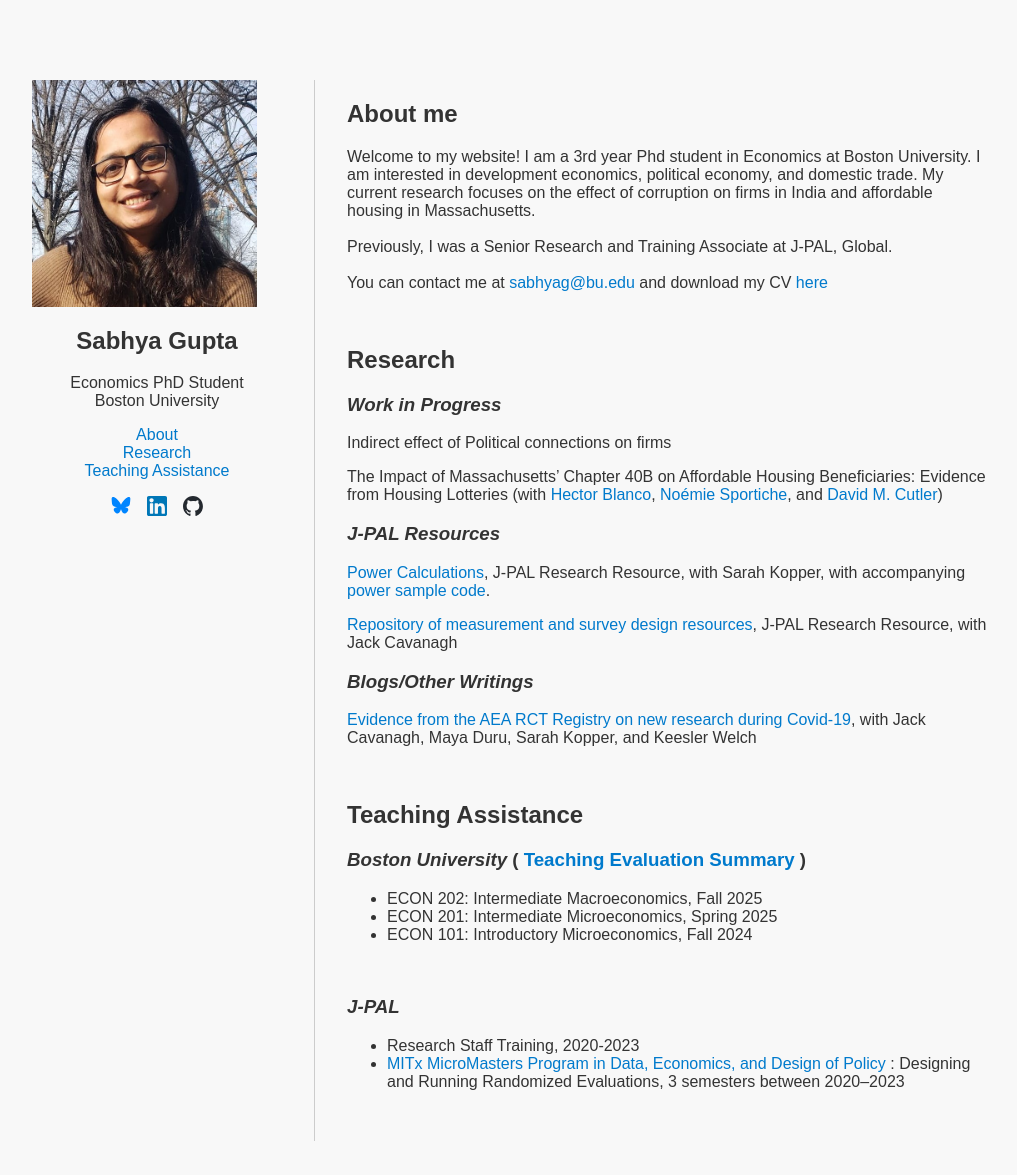
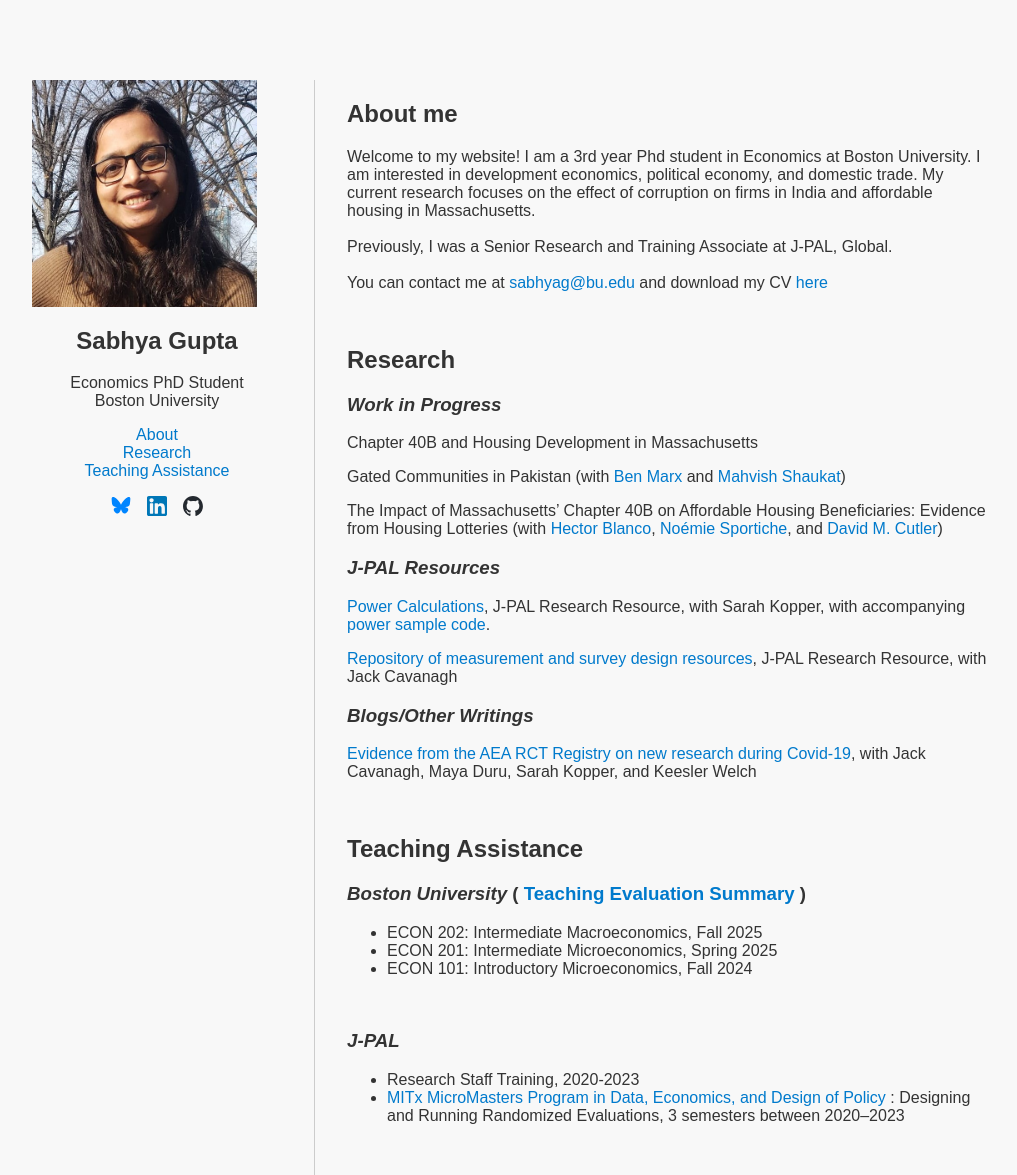
Before and after one commit to sabhya-gupta/sabhya-gupta.github.io, a Jekyll site: the page built from index.md, in a window 1280 px wide. Shown: the whole page, without its empty margins (128-1145 px from the left). Built offline with Jekyll 4.4.1, drawn with Linux system fonts in a browser that asks for light colours; before the commit the page ends 1141 px from its top, so only the background shows below that.

Commit message:
Update research.md

```diff
--- a/_includes/research.md
+++ b/_includes/research.md
@@ -2,8 +2,9 @@
 ## Research {#research}
 
 ### *Work in Progress*
+Chapter 40B and Housing Development in Massachusetts
 
-Indirect effect of Political connections on firms
+Gated Communities in Pakistan (with [Ben Marx](https://sites.google.com/view/bmarx/home) and [Mahvish Shaukat](https://sites.google.com/view/mahvishshaukat))
 
 The Impact of Massachusetts' Chapter 40B on Affordable Housing Beneficiaries: Evidence from Housing Lotteries (with [Hector Blanco](https://hector-blanco.github.io/), [Noémie Sportiche](https://noemiesportiche.netlify.app/), and [David M. Cutler](https://scholar.harvard.edu/cutler/home))
 
```
